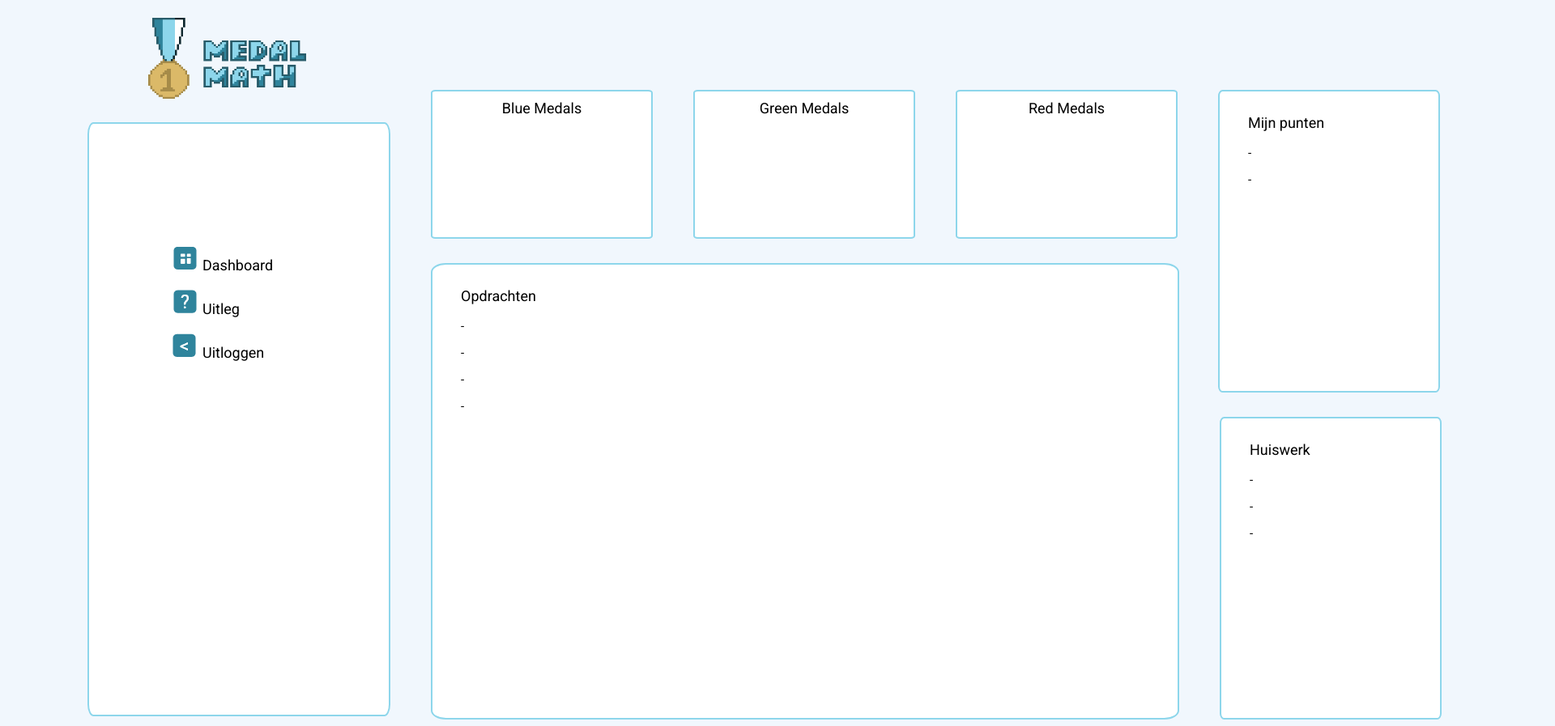
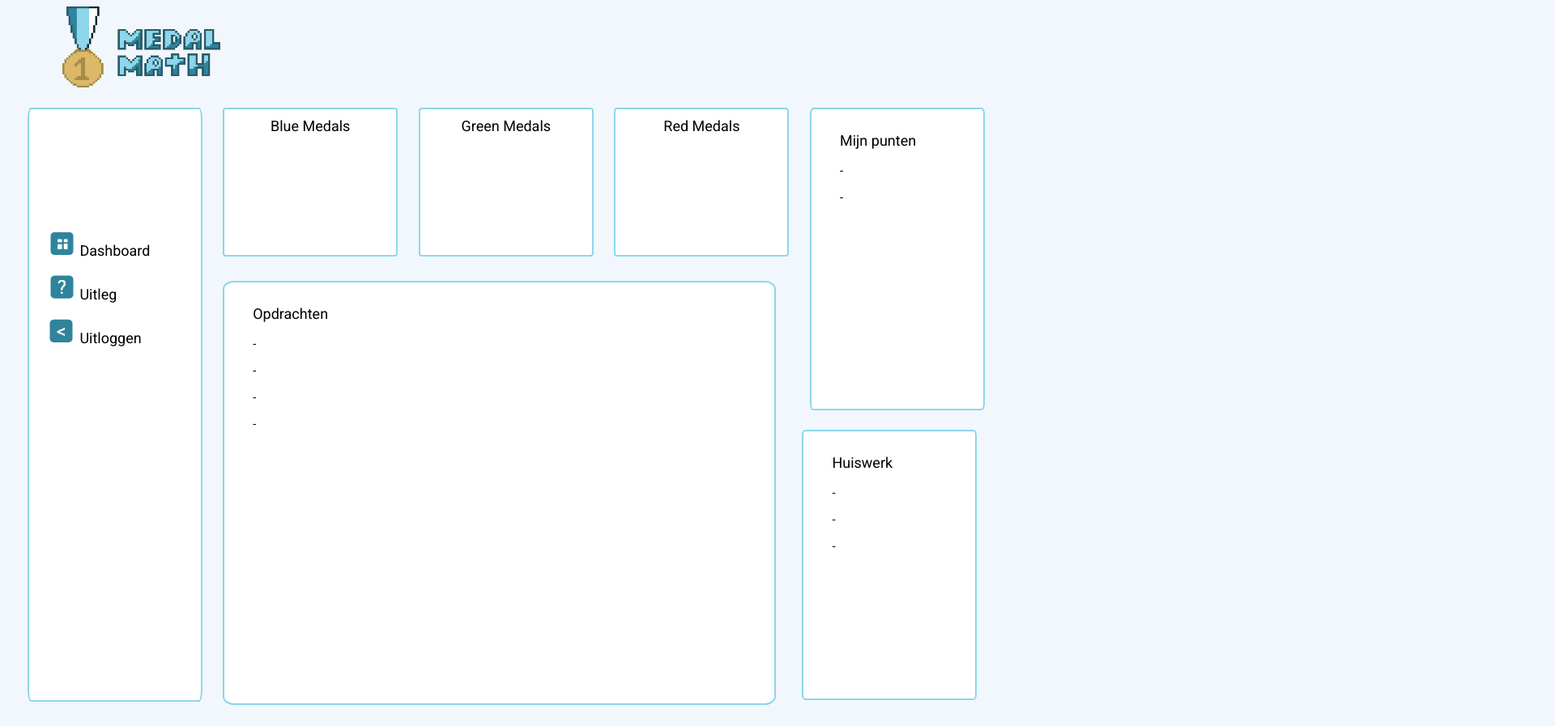
Before and after one commit to justlucdewit/medalMath, a plain HTML site: page docs/mainpage/mainpage.html in a window 1280 px wide. Shown: the part 21-918 px from the top of the page at 81% size, 1920 px wide, since content can reach past the window. Drawn offline with Linux system fonts and the light colour scheme.

Commit message:
gewerkt aan de scaling

```diff
--- a/docs/mainpage/mainpage.html
+++ b/docs/mainpage/mainpage.html
@@ -3,6 +3,8 @@
   <head>
     <link href="https://fonts.googleapis.com/css2?family=Roboto&amp;display=swap" rel="stylesheet">
     <link rel="stylesheet" href="style.css">
+    <meta name="viewport" content="width=device-width, initial-scale=1.0">
+
     <title>Medal Math</title>
   </head>
   <body>
--- a/docs/mainpage/style.css
+++ b/docs/mainpage/style.css
@@ -16,7 +16,7 @@ body {
     margin:auto;
     overflow: auto;
     position:relative;
-    width:2000px;
+    width:100vw;
 }
 
 .blueMed, .greenMed, .redMed, .exBox, .navbar, .results, .homework {
@@ -25,17 +25,17 @@ body {
     background-color: white;
     font-size: 18px;
     height: 160px;
-    width: 250px;
+    width: 15vw;
     padding: 10px;
     text-align: center;
-    margin-top:-20px;
-    margin-left:50px;
+    margin-top:2vh;
+    margin-left:2vw;
     border-radius:2%;
     border:2px solid #8DD6EB;
 }
 
 .greenMed, .redMed {
-    margin-left:50px;
+    margin-left:2vw;
 }
 
 .blueMed a:link, .greenMed a:link, .redMed a:link {
@@ -63,8 +63,8 @@ body {
 
 .exBox {
     margin-top:-160px;
-    height: 540px;
-    width: 900px;
+    height: 500px;
+    width: 51.5vw;
     text-align: start;
     text-indent: 25px;
     overflow:auto;
@@ -72,21 +72,21 @@ body {
 
 .logo {
     padding:5px;
-    margin-left: 170px;
-    margin-top:30px;
+    margin-left: 5vw;
+    margin-top:2vh;
 }
 
 .navbar {
-    margin-left: 100px;
-    margin-top: 20px;
-    width: 350px;
+    margin-left: 2vw;
+    margin-top: 2vh;
+    width: 15vw;
     height: 710px;
 }
 
 .navtext {
     float:left;
     margin-top:120px;
-    margin-left:90px;
+    margin-left:1vw;
     text-align:left;
     line-height: 3;
     height: 20px;
@@ -128,8 +128,9 @@ body {
 .homework {
     text-align:left;
     text-indent:25px;
-    margin-top:30px;
-    height:350px;
+    margin-top:3vh;
+    margin-left:4vh;
+    height:310px;
     overflow:auto;
 }
 
```
